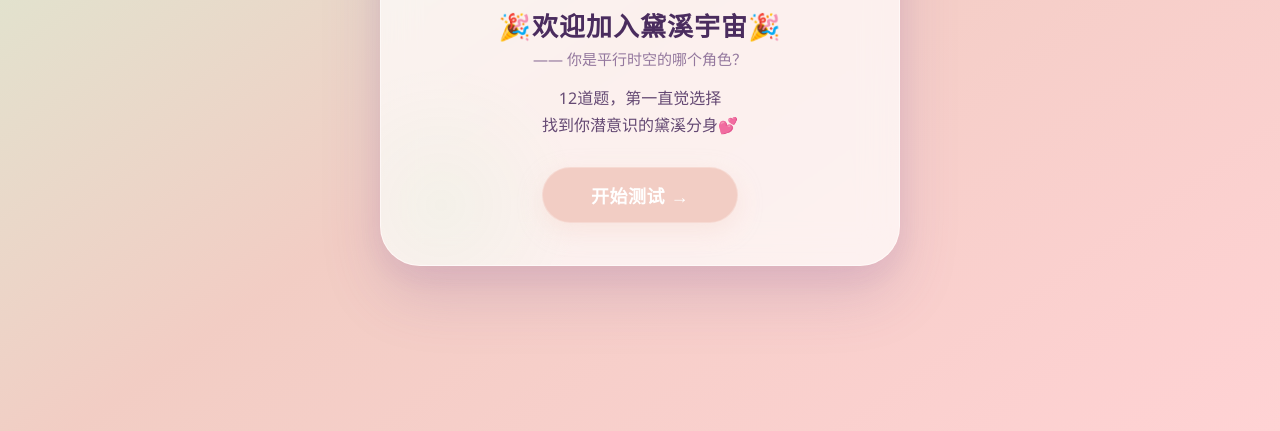
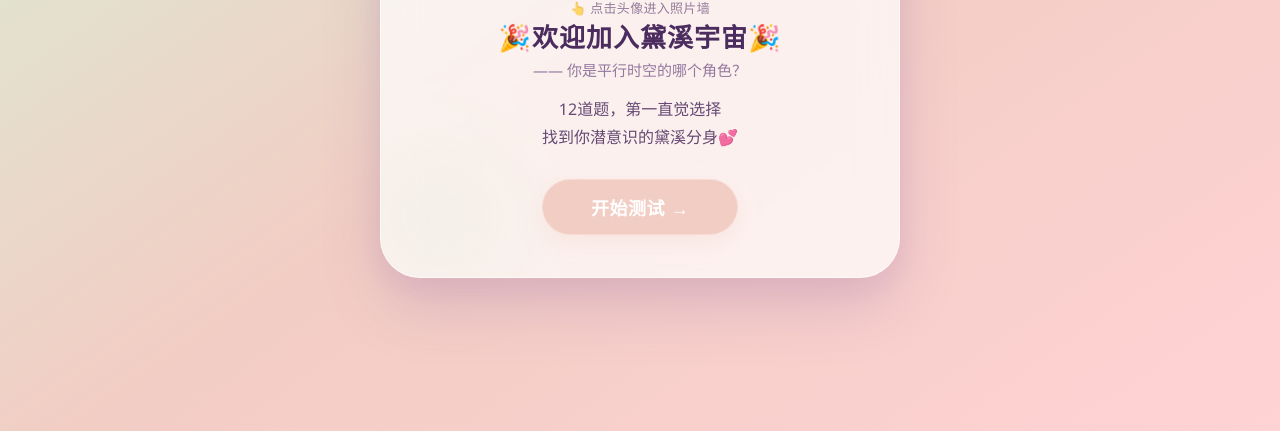
Before and after one commit to YCXAZZO/zdx-role-test, a plain HTML site: page index.html in a window 1280 px wide. Shown: the part 369-800 px from the top of the page. Drawn offline with nearby package versions, Linux system fonts and the light colour scheme.

Commit message:
Update index.html

```diff
--- a/index.html
+++ b/index.html
@@ -401,7 +401,6 @@
         .result-name:hover {
             border-color: #F2CDC4;
         }
-
         .result-hint {
             font-size: 13px;
             color: #6a4a7a;
@@ -409,7 +408,14 @@
             margin-top: 2px;
             letter-spacing: .3px;
         }
-
+        .hero-hint {
+            font-size: 13px;
+            color: #6a4a7a;
+            opacity: 0.7;
+            margin-top: 4px;
+            letter-spacing: 0.3px;
+            text-align: center;
+        }
         .result-drama {
             font-size: 16px;
             color: #7a5a8a;
@@ -762,16 +768,15 @@
     <div class="app" id="app">
 
         <div id="page-start" class="fade-in">
-            <!-- ④ 将 🥰 替换为图片（示例路径） -->
-            <a href="https://zdx-photo-gallery.ycxazzo.top/" target="_blank" class="hero-icon-link">
+            <a href="https://zdx-photo-gallery.ycxazzo.top" target="_blank" class="hero-icon-link">
                 <img class="hero-icon" src="./images/logo.png" alt="黛溪宇宙 Logo" />
             </a>
+            <p class="hero-hint">👆 点击头像进入照片墙</p>
             <h1 class="test-title">🎉欢迎加入黛溪宇宙🎉</h1>
             <p class="test-subtitle">—— 你是平行时空的哪个角色？</p>
             <p class="intro-desc" id="introText"></p>
             <button class="btn-primary" id="btnStart">开始测试 →</button>
-        </div>
-
+            </div>
         <div id="page-quiz" class="hidden">
             <div class="progress-wrap">
                 <div class="progress-track">
```
